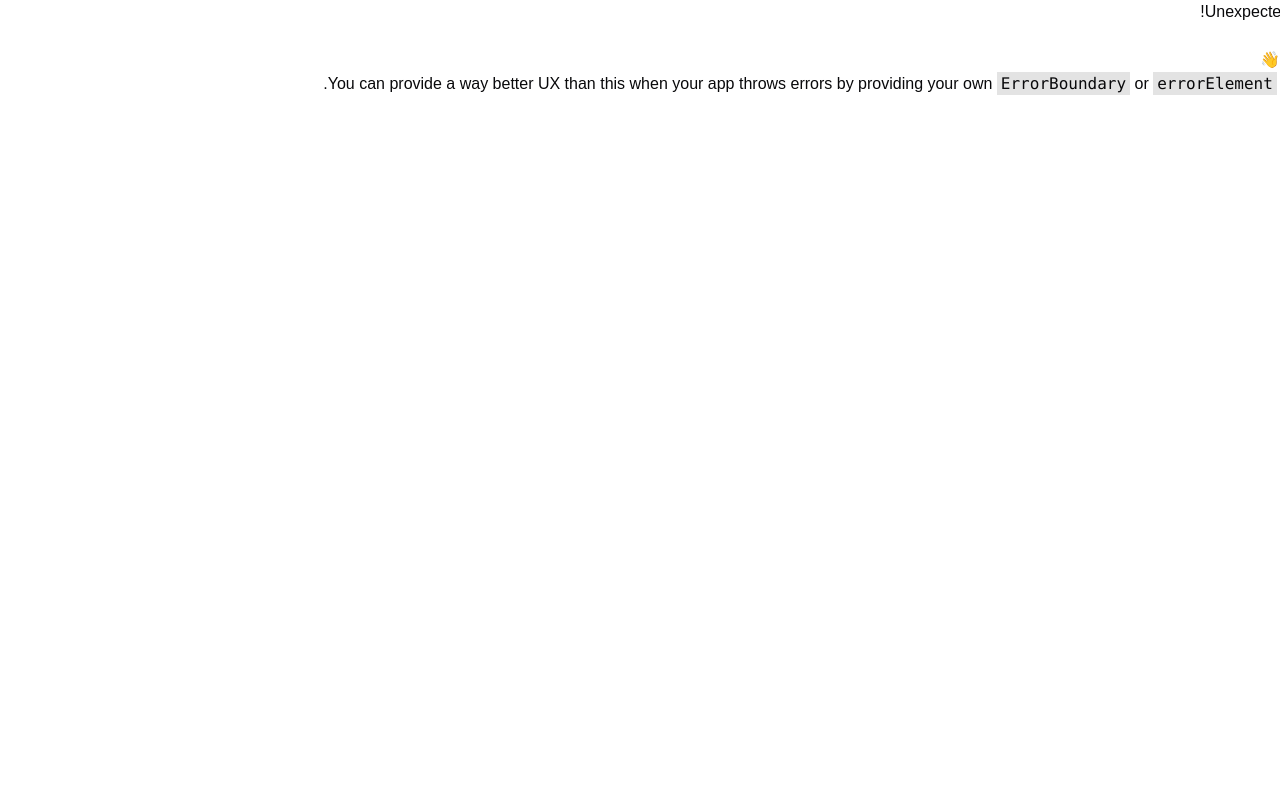
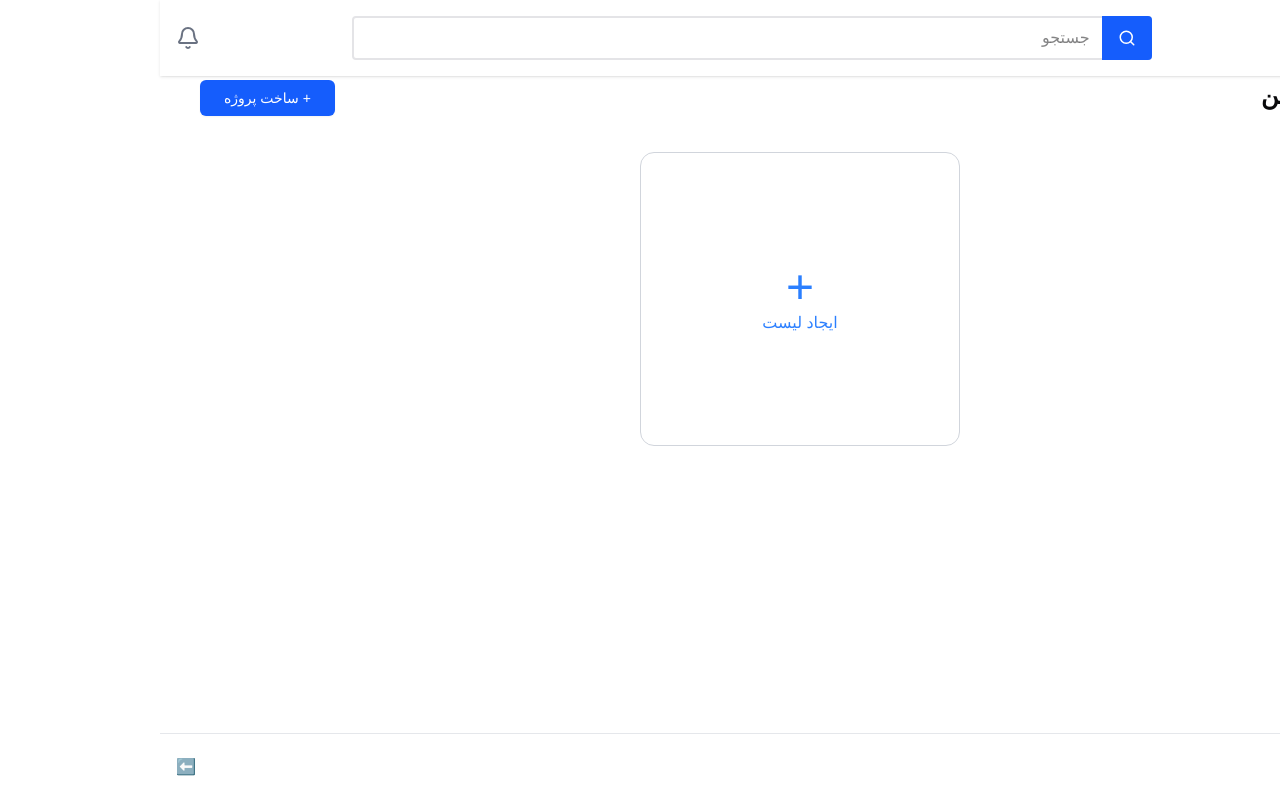
Before and after one commit to NiflheimDevs/FrontEnd, a React (Vite) app in the folder niflheim/: page /myprojects in a window 1280 px wide. Before the commit this address had no page. Built offline with nearby package versions, Linux system fonts and the light colour scheme.

Commit message:
Feat : project dashboard

```diff
--- a/niflheim/src/Components/DashboardComp/ProfileForm.tsx
+++ b/niflheim/src/Components/DashboardComp/ProfileForm.tsx
@@ -1,7 +1,10 @@
 import { useDispatch, useSelector } from "react-redux";
 import { Image, Upload } from "lucide-react";
 import { Button } from "@/components/ui/button";
-import { updateProfileField, setProfile } from "../../store/slices/profileSlice";
+import {
+  updateProfileField,
+  setProfile,
+} from "../../store/slices/profileSlice";
 import axios from "axios";
 import { RootState } from "../../store/store";
 import { useState } from "react";
@@ -13,8 +16,21 @@ export default function ProfileForm() {
   const [error, setError] = useState<string | null>(null);
 
   const skills = [
-    "Django", "React", "Golang", "C#", "C++", "Python", "Java", "Node.js",
-    "TypeScript", "Flutter", "Swift", "Kotlin", "PHP", "Ruby on Rails", "Vue.js",
+    "Django",
+    "React",
+    "Golang",
+    "C#",
+    "C++",
+    "Python",
+    "Java",
+    "Node.js",
+    "TypeScript",
+    "Flutter",
+    "Swift",
+    "Kotlin",
+    "PHP",
+    "Ruby on Rails",
+    "Vue.js",
   ];
 
   const handleInputChange = (field: keyof ProfileState, value: any) => {
@@ -22,7 +38,10 @@ export default function ProfileForm() {
   };
 
   // Handle file input changes (profile picture and resume)
-  const handleFileChange = (e: React.ChangeEvent<HTMLInputElement>, field: "profilePicture" | "resume") => {
+  const handleFileChange = (
+    e: React.ChangeEvent<HTMLInputElement>,
+    field: "profilePicture" | "resume"
+  ) => {
     const file = e.target.files?.[0];
     if (file) {
       if (field === "profilePicture" && !file.type.startsWith("image/")) {
@@ -47,13 +66,18 @@ export default function ProfileForm() {
     formData.append("email", profile.email);
     formData.append("bio", profile.bio);
     formData.append("skills", JSON.stringify(profile.skills));
-    if (profile.profilePicture) formData.append("profilePicture", profile.profilePicture);
+    if (profile.profilePicture)
+      formData.append("profilePicture", profile.profilePicture);
     if (profile.resume) formData.append("resume", profile.resume);
 
     try {
-      const response = await axios.post("https://103.75.196.227:8080", formData, {
-        headers: { "Content-Type": "multipart/form-data" },
-      });
+      const response = await axios.post(
+        "https://103.75.196.227:8080",
+        formData,
+        {
+          headers: { "Content-Type": "multipart/form-data" },
+        }
+      );
       console.log("Profile updated successfully:", response.data);
       // Optionally update Redux state with backend response
       dispatch(setProfile(response.data));
@@ -67,8 +91,8 @@ export default function ProfileForm() {
 
   return (
     <section className="p-4 md:p-6">
-      <h2 className="text-2xl font-bold mb-4 text-center">حساب کاربری</h2>
       <div className="bg-white pt-10 pr-4 pl-4 pb-7 md:pt-14 md:pr-25 md:pl-25 rounded shadow-md max-w-4xl mx-auto relative">
+        <h2 className="text-2xl font-bold mb-4 text-center">حساب کاربری</h2>
         <div className="border-t border-gray-300 w-full mb-4"></div>
 
         {error && <p className="text-red-500 text-center mb-4">{error}</p>}
@@ -76,7 +100,9 @@ export default function ProfileForm() {
         <div className="flex flex-col md:flex-row items-center gap-6">
           <div className="flex flex-col gap-4 flex-1 w-full">
             <div className="flex flex-col md:flex-row justify-start items-center gap-4">
-              <label className="font-semibold text-base text-gray-600 w-24">نام</label>
+              <label className="font-semibold text-base text-gray-600 w-24">
+                نام
+              </label>
               <input
                 type="text"
                 value={profile.firstName}
@@ -85,7 +111,9 @@ export default function ProfileForm() {
               />
             </div>
             <div className="flex flex-col md:flex-row justify-start items-center gap-4">
-              <label className="font-semibold text-base text-gray-600 w-24">نام خانوادگی</label>
+              <label className="font-semibold text-base text-gray-600 w-24">
+                نام خانوادگی
+              </label>
               <input
                 type="text"
                 value={profile.lastName}
@@ -112,13 +140,17 @@ export default function ProfileForm() {
                 <Image className="text-gray-500" size={36} />
               )}
             </label>
-            <span className="mt-2 font-semibold text-base text-gray-600">پروفایل</span>
+            <span className="mt-2 font-semibold text-base text-gray-600">
+              پروفایل
+            </span>
           </div>
         </div>
 
         <div className="space-y-4 mt-4">
           <div className="flex flex-col md:flex-row justify-start items-center gap-4">
-            <label className="font-semibold text-base text-gray-600 w-24">شماره تماس</label>
+            <label className="font-semibold text-base text-gray-600 w-24">
+              شماره تماس
+            </label>
             <input
               type="text"
               value={profile.phoneNumber}
@@ -128,7 +160,9 @@ export default function ProfileForm() {
             />
           </div>
           <div className="flex flex-col md:flex-row justify-start items-center gap-4">
-            <label className="font-semibold text-base text-gray-600 w-24">نام کاربری</label>
+            <label className="font-semibold text-base text-gray-600 w-24">
+              نام کاربری
+            </label>
             <input
               type="text"
               value={profile.username}
@@ -137,7 +171,9 @@ export default function ProfileForm() {
             />
           </div>
           <div className="flex flex-col md:flex-row justify-start items-center gap-4">
-            <label className="font-semibold text-base text-gray-600 w-24">ایمیل</label>
+            <label className="font-semibold text-base text-gray-600 w-24">
+              ایمیل
+            </label>
             <input
               type="email"
               value={profile.email}
@@ -147,7 +183,9 @@ export default function ProfileForm() {
             />
           </div>
           <div className="flex flex-col md:flex-row justify-start items-center gap-4">
-            <label className="font-semibold text-base text-gray-600 w-24">بیوگرافی</label>
+            <label className="font-semibold text-base text-gray-600 w-24">
+              بیوگرافی
+            </label>
             <textarea
               value={profile.bio}
               onChange={(e) => handleInputChange("bio", e.target.value)}
@@ -170,7 +208,9 @@ export default function ProfileForm() {
             </label>
           </div>
           <div className="flex flex-col md:flex-row justify-start items-center gap-4 mb-15">
-            <label className="font-semibold text-base text-gray-600 w-24">برچسب‌ها</label>
+            <label className="font-semibold text-base text-gray-600 w-24">
+              برچسب‌ها
+            </label>
             <select
               multiple
               value={profile.skills}
--- a/niflheim/src/pages/Dashboard.tsx
+++ b/niflheim/src/pages/Dashboard.tsx
@@ -11,7 +11,7 @@ export default function Dashboard() {
   };
 
   return (
-    <div className="flex h-screen bg-[#F7F7F7]" dir="rtl">
+    <div className="flex h-fit bg-[#F7F7F7]" dir="rtl">
       <Sidebar isSidebarOpen={isSidebarOpen} toggleSidebar={toggleSidebar} />
       <main className="flex-1 flex flex-col pt-16 pr-4 md:pr-24">
         <Header toggleSidebar={toggleSidebar} />
--- /dev/null
+++ b/niflheim/src/pages/MyProjects.tsx
@@ -0,0 +1,50 @@
+import React from "react";
+import { useState } from "react";
+import Sidebar from "../Components/DashboardComp/Sidebar";
+import Header from "../Components/DashboardComp/Header";
+import { Button } from "@/components/ui/button";
+
+const MyProjects = () => {
+  const [isSidebarOpen, setIsSidebarOpen] = useState(false);
+
+  const toggleSidebar = () => {
+    setIsSidebarOpen(!isSidebarOpen);
+  };
+
+  return (
+    <div className="min-h-screen flex flex-col">
+      <Sidebar isSidebarOpen={isSidebarOpen} toggleSidebar={toggleSidebar} />
+      <main className="flex-1 flex flex-col p-6 md:p-10">
+        <Header toggleSidebar={toggleSidebar} />
+        <h2 className="mt-10 text-2xl font-semibold">پروژه های من</h2>
+        <Button
+          className="absolute place-self-end mt-10 bg-blue-600 hover:bg-blue-700 text-white px-6 py-2 rounded-sm transition-colors"
+          onClick={() => alert("Project creation functionality to be implemented")}
+        >
+          + ساخت پروژه
+        </Button>
+        <div className="mt-10 flex justify-center">
+          <div className="w-full max-w-[320px] h-[294px] border border-gray-300 rounded-xl hover:bg-gray-50 flex items-center justify-center">
+            <button
+              className="flex flex-col items-center px-4 py-2 text-blue-500"
+              onClick={() => alert("Create list functionality to be implemented")}
+            >
+              <span className="text-5xl">+</span>
+              ایجاد لیست
+            </button>
+          </div>
+        </div>
+      </main>
+      <footer className="bg-white border-t border-gray-200 p-4 flex justify-between items-center">
+        <div className="flex space-x-2">
+          <button className="px-3 py-1 border border-gray-300 rounded">1</button>
+          <button className="px-3 py-1 border border-gray-300 rounded">2</button>
+          <button className="px-3 py-1 border border-gray-300 rounded">...</button>
+        </div>
+        <button className="text-gray-500">⬅️</button>
+      </footer>
+    </div>
+  );
+};
+
+export default MyProjects;
--- a/niflheim/src/routes/routes.tsx
+++ b/niflheim/src/routes/routes.tsx
@@ -12,6 +12,7 @@ import MobileVerifyWrapper from "../wrapper/MobileVerifyWrapper";
 import React from "react";
 
 import CreateProject from "../pages/CreateProject/CreateProject";
+import MyProjects from "../pages/MyProjects";
 
 // Public routes (accessible by anyone)
 export const publicRoutes = [
@@ -30,6 +31,7 @@ export const publicRoutes = [
   { path: "/error", element: <Error /> },
   { path: "/dashboard", element: <Dashboard /> },
   { path: "/createproject", element: <CreateProject /> },
+  { path: "/myprojects", element: <MyProjects /> },
 ];
 
 // Private routes (require authentication)
```
